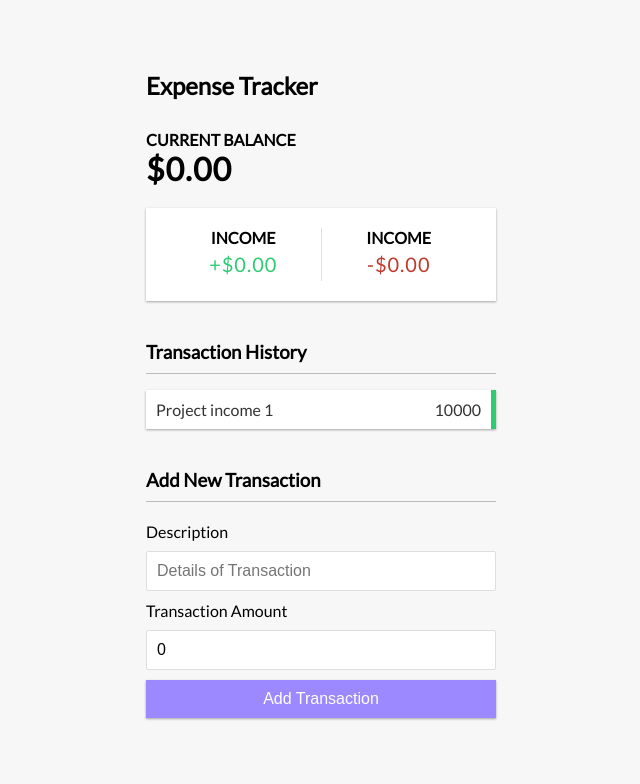
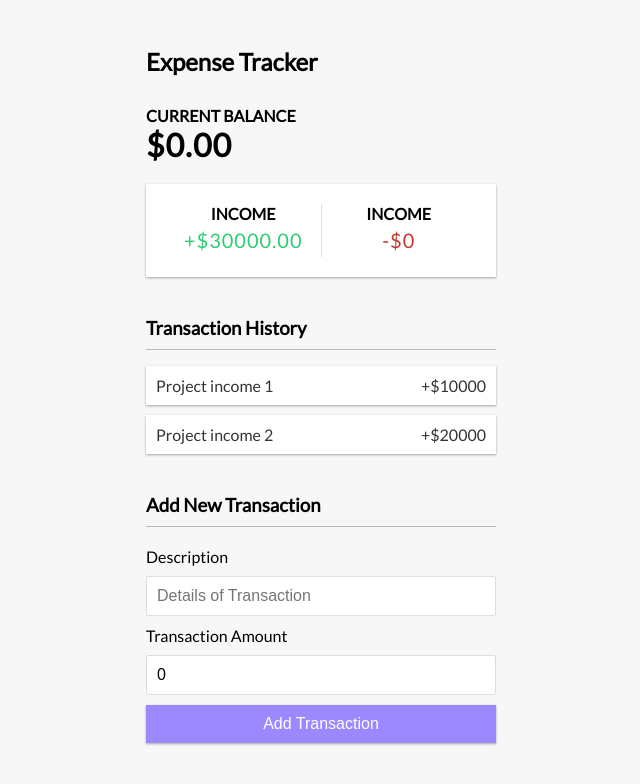
Before and after one commit to stubborn-coder/ExpenseTracker, a React (Create React App) app: page / in a window 1280 px wide. Shown: the top 784 px of the page, without its empty margins (319-959 px from the left). Built offline with nearby package versions, Linux system fonts and the light colour scheme.

Commit message:
Updated the account summary

```diff
--- a/src/components/AccountSummary.jsx
+++ b/src/components/AccountSummary.jsx
@@ -1,18 +1,36 @@
-import React from 'react'
+import React,{ useContext } from 'react';
+
+import { GlobalContext } from  '../context/GlobalState';
 
 export const AccountSummary = () => {
+
+  const { transactions } = useContext(GlobalContext);
+
+  const transactionAmounts = transactions.map((transaction) => (transaction.transactionAmount));
+
+  const income = transactionAmounts
+    .filter(transaction => transaction > 0)
+    .reduce((acc,transaction) => acc+=transaction,0)
+    .toFixed(2)
+
+  const expense = Math.abs(transactionAmounts
+    .filter(transaction => transaction <0)
+    .reduce((acc,transaction) => acc += transaction,0)
+    .toFixed(2))
+
+
   return (
     <div className='inc-exp-container'>
         <div>
             <h4>Income</h4>
             <p className='money plus'>
-                +$0.00
+                +${income}
             </p>
         </div>
         <div>
             <h4>Income</h4>
             <p className='money minus'>
-                -$0.00
+                -${expense}
             </p>
         </div>
 
--- a/src/components/Transaction.jsx
+++ b/src/components/Transaction.jsx
@@ -1,10 +1,14 @@
 import React from 'react';
 
 export const Transaction = ({ transaction }) => {
+
+  const sign = transaction.transactionAmount > 0 ? "+" : "-";
+  const transactionType = transaction.transactionAmount > 0 ? "+":"-";
+
   return (
-    <li className='plus'>
+    <li className={transactionType}>
         {transaction.description}
-        <span>{transaction.transactionAmount}</span>
+        <span>{sign}${transaction.transactionAmount}</span>
         <button className="delete-btn">X</button>
     </li>
   )
--- a/src/components/TransactionHistory.jsx
+++ b/src/components/TransactionHistory.jsx
@@ -7,7 +7,6 @@ import { GlobalContext } from '../context/GlobalState';
 export const TransactionHistory = () => {
 
     const { transactions } = useContext(GlobalContext);
-    console.log(transactions[0].id)
 
   return (
     <div>
--- a/src/context/GlobalState.js
+++ b/src/context/GlobalState.js
@@ -6,6 +6,7 @@ import AppReducer from './AppReducer';
 const initialSate = {
     transactions:[
         { id:1, description: "Project income 1", transactionAmount: 10000},
+        { id:2, description: "Project income 2", transactionAmount: 20000},
     ]
 }
 
```
Also changed, not shown: src/components/Balance.jsx (+8 -1 lines).
